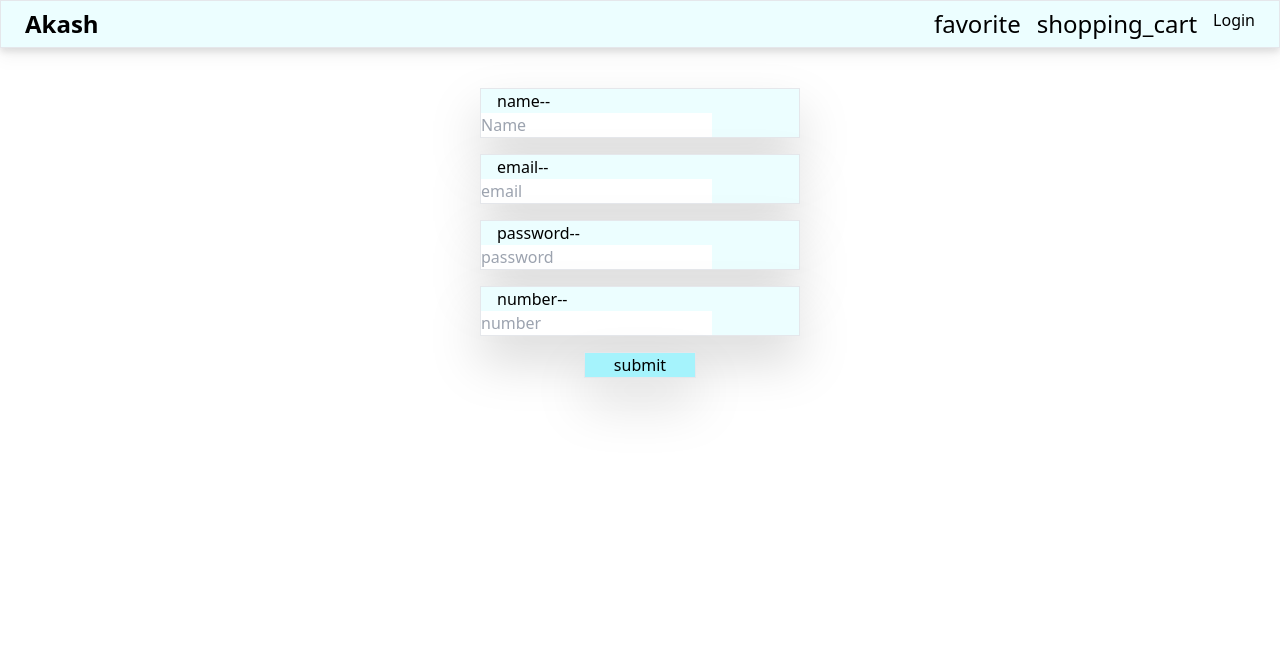
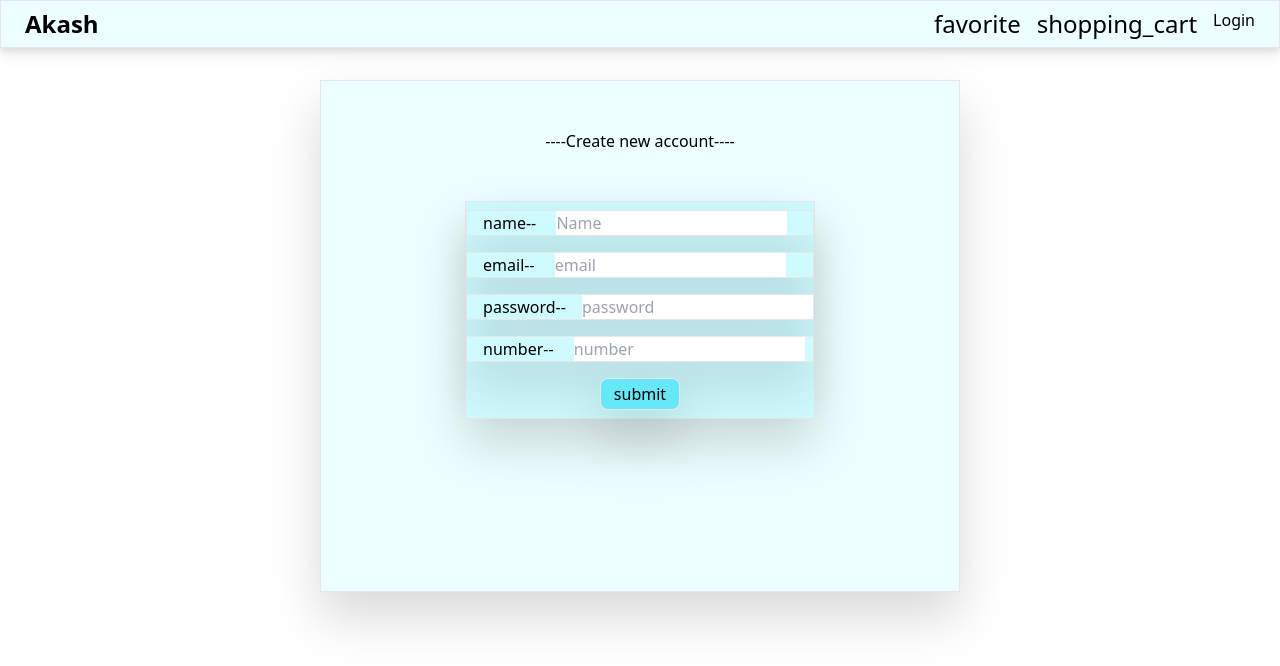
Before and after one commit to akash-bt21cse024/shop-list-front, a React (Create React App) app: page /auth in a window 1280 px wide. Both pictures are taken after typing "Sample123", "Sample" into the empty fields and a click on the button "Create new account". Shown: the top 666 px of the page. Built offline with nearby package versions, Linux system fonts and the light colour scheme; no server answers.

Commit message:
design login page

```diff
--- a/src/component/Login/index.js
+++ b/src/component/Login/index.js
@@ -13,23 +13,25 @@ const navigate=useNavigate();
          console.log(data);
       }
 
-    return(
-         <div className="flex flex-col items-center ">
-        {/* <form className="flex flex-col items-center "> */}
+    return( <div className=" flex  justify-center items-center ">
+        <div className="flex  items-center flex-col   drop-shadow-2xl w-1/2 h-[32rem] border  bg-cyan-50 ">
+          <h1 className="my-12 ">-------LOGIN PAGE------</h1>
+        <form className="flex flex-col w-1/2 items-center h-[16rem]  drop-shadow-2xl border bg-cyan-100 ">
 
-        <div className=" my-2  border w-1/4 drop-shadow-2xl bg-cyan-50"><label className="mx-4">password--</label><input onChange={(e)=>{setpassword(e.target.value)}} required type="password" placeholder="password"></input> </div>
-        <div className=" my-2  border w-1/4 drop-shadow-2xl bg-cyan-50"><label className="mx-4">number--</label> <input onChange={(e)=>{setnumber(e.target.value)}} required placeholder="number"></input></div>
-        <div className=" my-2  border w-28 text-center drop-shadow-2xl bg-cyan-200 hover:opacity-50 "> <button onClick={()=>{
+        <div className=" my-2  border  drop-shadow-2xl bg-cyan-100"><label className="mx-4">password--</label><input onChange={(e)=>{setpassword(e.target.value)}} required type="password" placeholder="password"></input> </div>
+        <div className=" my-2  border  drop-shadow-2xl bg-cyan-100"><label className="mx-4">number--</label> <input onChange={(e)=>{setnumber(e.target.value)}} required placeholder="number"></input></div>
+        <div className="  "> <button className="my-2 h-8 w-56 rounded-lg border text-center drop-shadow-2xl bg-cyan-300 hover:opacity-50" onClick={()=>{
           if(number.length!==10) { alert("number length is not equal to 10")}
           else{sign();
             navigate("/");
           }
         }
       } type="submit"> Login </button></div>
-      <div className="my-2  border w-28 text-center drop-shadow-2xl bg-cyan-200 hover:opacity-50"><button>Login for credencial test </button></div>
-       <div className=" my-2  border w-28 text-center drop-shadow-2xl bg-cyan-200 hover:opacity-50 "> <button onClick={()=>setsignup(true)}  > Create new account </button></div>
+      <div className=""><button className="my-2 h-8 w-56 rounded-lg border text-center drop-shadow-2xl bg-cyan-300 hover:opacity-50">Login for credencial test </button></div>
+       <div className="  "> <button className=" my-2 h-8 w-56 rounded-lg border text-center drop-shadow-2xl bg-cyan-300 hover:opacity-50" onClick={()=>setsignup(true)}  > Create new account </button></div>
 
-    {/* </form> */}
+     </form>
+     </div>
      </div>
     )
 }
--- a/src/component/Product/index.js
+++ b/src/component/Product/index.js
@@ -112,36 +112,36 @@ export const Product = (product) => {
               </span>
             </div>
           </div>
-          <div className="border w-1/2 flex my-.5 items-center  flex-col p-3 ">
+          <div className="border  flex my-.5 items-center  flex-col p-3 ">
             <button
               onClick={() => {
                 setwishlistreducer({ type: "post", payload: product });
               }}
               disabled={isInWishlist}
-              className={`text-stone-50  px-3 py-1 w-1/2 border-slate-800 rounded-md bg-amber-600 border ${
+              className={`text-stone-50  px-3 py-1  border-slate-800 rounded-md bg-amber-600 border ${
                 isInWishlist ? "opacity-50" : "hover:opacity-50"
               }`}
             >
               {isInWishlist ? "Added in wishlist" : "Add to Wishlist"}
             </button>
           </div>
-          <div className="border w-1/2 flex my-.5 items-center  flex-col p-3 drop-shadow-2xl">
+          <div className="border flex my-.5 items-center  flex-col p-3 drop-shadow-2xl">
             <button
               onClick={() => {
                 setcardreducer({ type: "post", payload: product });
               }}
               disabled={isInCard}
-              className={`text-stone-50  px-3 py-1 w-1/2 border-slate-800 rounded-md bg-amber-600 border ${
+              className={`text-stone-50  px-3 py-1  border-slate-800 rounded-md bg-amber-600 border ${
                 isInCard ? "opacity-50" : "hover:opacity-50"
               }`}
             >
               {isInCard ? "Addedd in card" : " Add to card"}
             </button>
           </div>
-          <div className="buy border w-1/2 flex  items-center flex-col p-3 my-.5 drop-shadow-2xl  ">
+          <div className="buy border  flex  items-center flex-col p-3 my-.5 drop-shadow-2xl  ">
             {" "}
             <button
-              className="font-bold text-xl hover:opacity-50  px-3 py-1 w-1/2 border-slate-800 rounded-md bg-amber-600 border "
+              className="font-bold text-xl hover:opacity-50  px-3 py-1 w-28 border-slate-800 rounded-md bg-amber-600 border "
               onClick={()=> token?.length>0?payment():navigate("/auth")}
             >
               Buy
--- a/src/component/SignUp/index.js
+++ b/src/component/SignUp/index.js
@@ -15,15 +15,16 @@ import { useCard } from "../../context/card.context"
   }
 
         return(
-
-           // <div className="flex flex-col items-center ">
-            <form className="flex flex-col items-center ">
-              <div className=" my-2 border w-1/4 drop-shadow-2xl bg-cyan-50 "><label className="mx-4">name--</label> <input onChange={(e)=>{console.log(e.target.value);
+         <div className="flex items-center justify-center">
+            <div className="flex flex-col items-center border bg-cyan-50 drop-shadow-2xl w-1/2 h-[32rem] ">
+              <h1 className="my-12 ">----Create new account----</h1>
+            <form className="flex flex-col border drop-shadow-2xl bg-cyan-100  justify-center  ">
+              <div className=" my-2 border  drop-shadow-2xl bg-cyan-100 "><label className="mx-4">name--</label> <input onChange={(e)=>{console.log(e.target.value);
                 setname(e.target.value)}} required placeholder="Name"></input> </div>
-              <div className=" my-2  border w-1/4 drop-shadow-2xl bg-cyan-50" ><label className="mx-4">email--</label> <input onChange={(e)=>{setemail(e.target.value)}} required placeholder="email"></input></div>
-              <div className=" my-2  border w-1/4 drop-shadow-2xl bg-cyan-50"><label className="mx-4">password--</label><input onChange={(e)=>{setpassword(e.target.value)}} required type="password" placeholder="password"></input> </div>
-              <div className=" my-2  border w-1/4 drop-shadow-2xl bg-cyan-50"><label className="mx-4">number--</label> <input onChange={(e)=>{setnumber(e.target.value)}} required placeholder="number"></input></div>
-              <div className=" my-2  border w-28 text-center drop-shadow-2xl bg-cyan-200 hover:opacity-50 "> <button onClick={()=>{
+              <div className=" my-2  border drop-shadow-2xl bg-cyan-100" ><label className="mx-4">email--</label> <input onChange={(e)=>{setemail(e.target.value)}} required placeholder="email"></input></div>
+              <div className=" my-2  border  drop-shadow-2xl bg-cyan-100"><label className="mx-4">password--</label><input onChange={(e)=>{setpassword(e.target.value)}} required type="password" placeholder="password"></input> </div>
+              <div className=" my-2  border  drop-shadow-2xl bg-cyan-100"><label className="mx-4">number--</label> <input onChange={(e)=>{setnumber(e.target.value)}} required placeholder="number"></input></div>
+              <div className=" flex justify-center "> <button className="my-2 h-8 w-20 rounded-lg border  text-center drop-shadow-2xl bg-cyan-300 hover:opacity-50" onClick={()=>{
                 if(number.length!==10) { alert("number length is not equal to 10")}
                 else{sign();
                     setsignup(false);
@@ -32,8 +33,8 @@ import { useCard } from "../../context/card.context"
               }
             } type="submit"> submit </button></div>
           </form>
-         //   </div>
-
+          </div>
+          </div>
 
            )
       }
```
